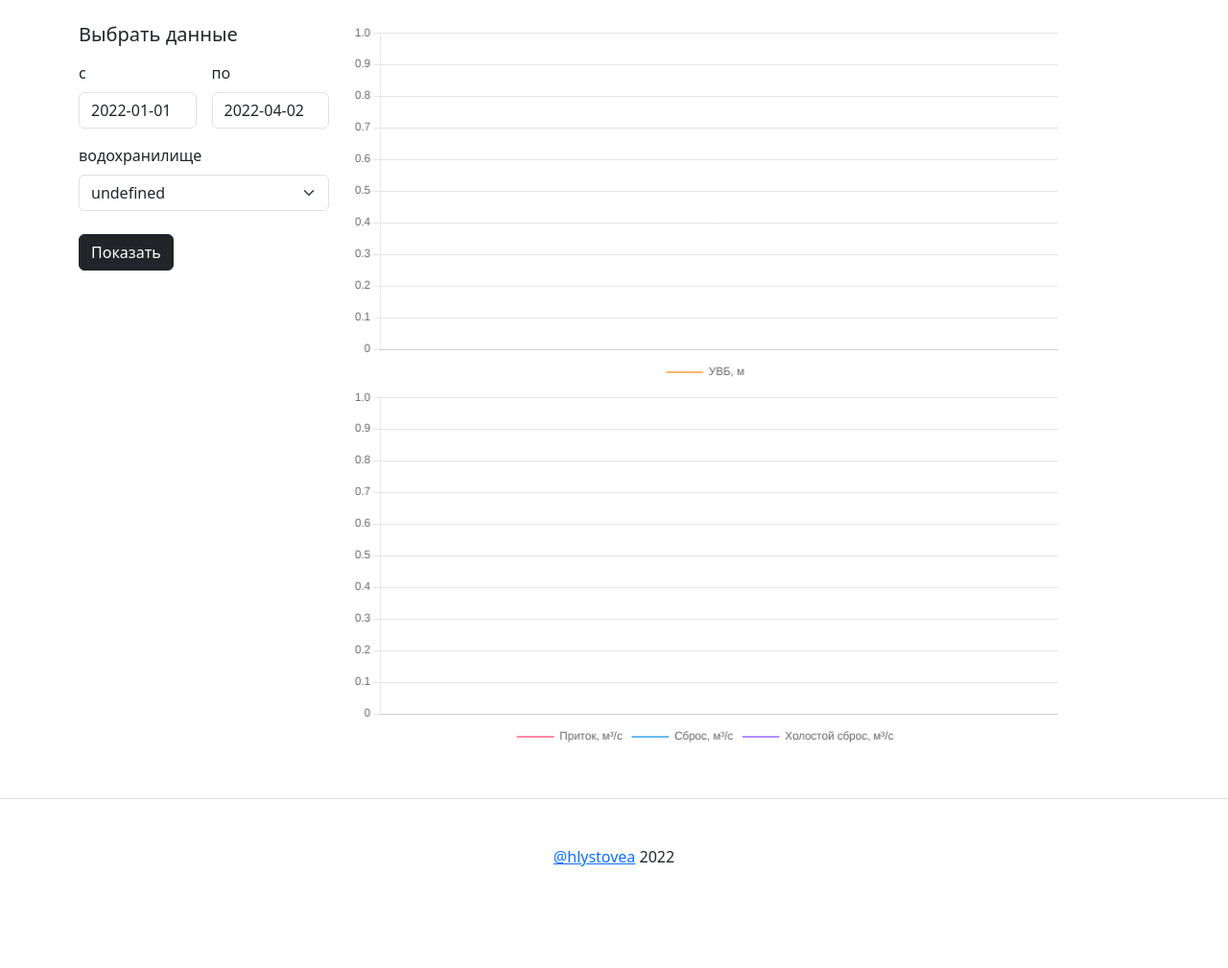
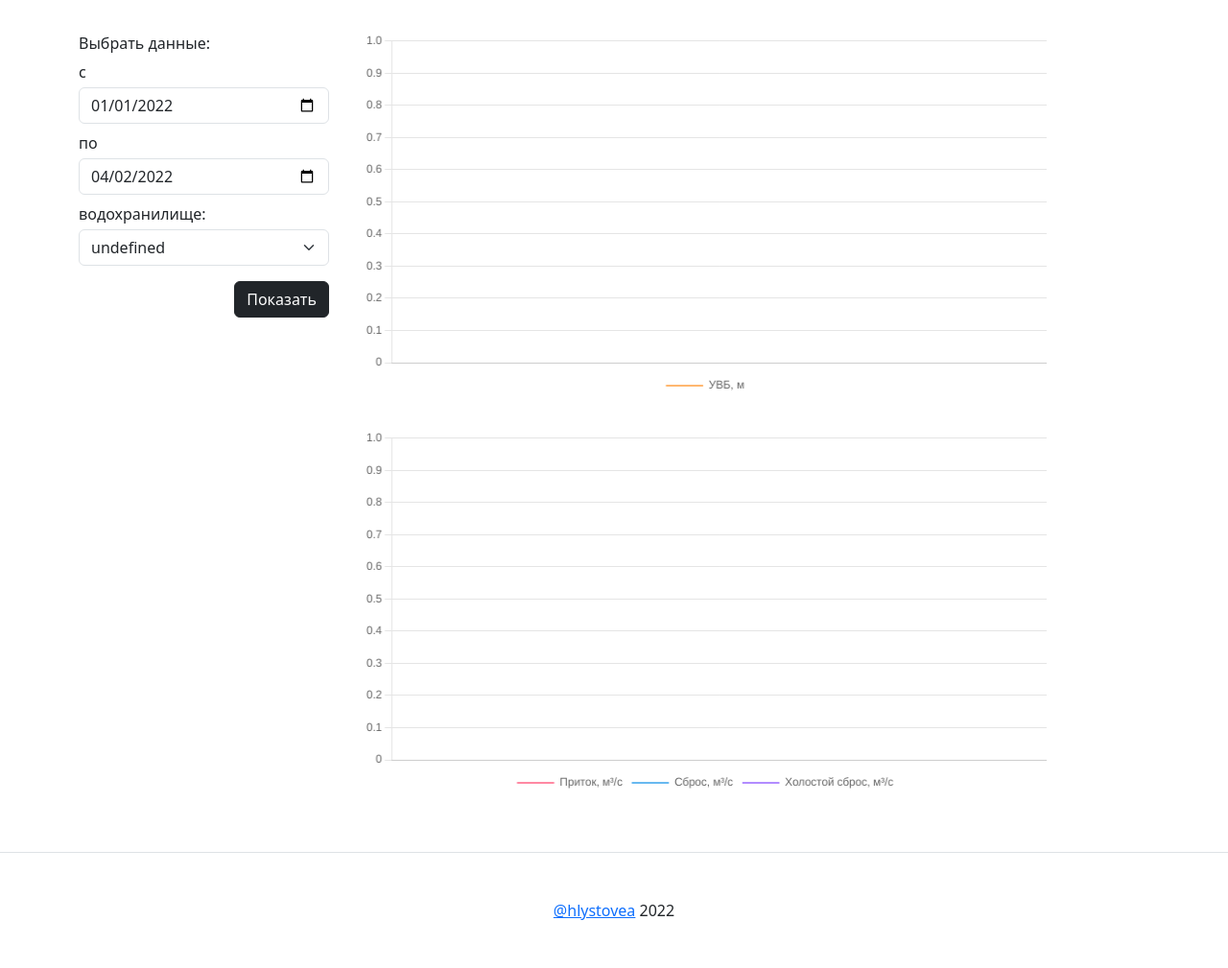
Before and after one commit to hlystovea/reservoirs_web, a Django app: template web/templates/index.html in a window 1280 px wide. Shown: the part 56-1065 px from the top of the page at 96% size. Before the commit the page ends 959 px from the top, so only its background shows below. Run offline with Django 4.2, Linux system fonts and the light colour scheme; the template is opened without the code that fills it, so the values that code supplies are empty; some libraries are stand-ins or nearby versions.

Commit message:
Template refactoring

```diff
--- a/web/templates/base.html
+++ b/web/templates/base.html
@@ -8,12 +8,9 @@
         {% load static %}
         <link rel="stylesheet" href="{% static 'css/bootstrap.min.css' %}">
         <link rel="icon" href="{% static 'favicon.ico' %}" type="image/x-icon">
-        <link rel="stylesheet" href="{% static 'jquery/jquery-ui-1.13.1/jquery-ui.css' %}">
         <script src="{% static 'js/bootstrap.min.js' %}"></script>
         <script src="https://cdn.jsdelivr.net/npm/chart.js@3.7.1/dist/chart.min.js"></script>
         <script src="https://ajax.googleapis.com/ajax/libs/jquery/3.5.1/jquery.min.js"></script>
-        <script src="https://code.jquery.com/jquery-3.6.0.js"></script>
-        <script src="https://code.jquery.com/ui/1.13.1/jquery-ui.js"></script>
     </head>
     <body>
         <header>
--- a/web/templates/index.html
+++ b/web/templates/index.html
@@ -1,104 +1,124 @@
 {% extends "base.html" %}
 {% block title %}Главная страница{% endblock %}
 {% block content %}
+<div class="row justify-content-xl-center mt-1">
+  <div class="col-md-3 mt-3">
+    <h6 class="col-md-auto mb-0 mt-3">Выбрать данные:</h6>
+    <div class="col-md-auto">
+      <label for="dateFrom" class="form-label mb-1 mt-2">с</label>
+      <input type="date" id="dateFrom" class="form-control" name="dateFrom" value="2022-01-01" min="2013-01-01" max="{% now 'Y-m-d' %}">
+    </div>
+    <div class="col-sm-auto">
+      <label for="dateFrom" class="form-label mb-1 mt-2">по</label>
+      <input type="date" id="dateTo" class="form-control" name="dateTo" value="{% now 'Y-m-d' %}" min="2013-01-01" max="{% now 'Y-m-d' %}">
+    </div>
+    <div class="col-sm-auto">
+      <label for="dateFrom" class="form-label mb-1 mt-2">водохранилище:</label>
+      <select id="selectReservoirs" class="form-select" name ="selectReservoirs"></select>
+    </div>
+    <div class="row justify-content-end mb-2">
+      <div class="col-sm-auto">
+        <button id="updateButton" type="button" class="btn btn-dark mt-3">Показать</button>
+      </div>
+    </div>
+  </div>
+  <div class="col-md-8">
+    <div class="row justify-content-center mb-2">
+      <div class="row">
+        <canvas id="levelsChart" width="400" height="225"></canvas>
+      </div>
+      <div class="row">
+        <canvas id="flowsChart" width="400" height="225"></canvas>
+      </div>
+    </div>
+  </div>
+  <div class="col-md-1">
+  </div>
+</div>
 {% block jquery %}
   <script>
+    var reservoirs = [];
+
     $.ajax({
-    method: "GET",
       url: "{% url 'reservoirs:v1:reservoir-list' %}",
-    success: function(data){
+      success: function(data) {
+        reservoirs = data;
         $("#selectReservoirs option").remove();
         for (var i in data)
           $("#selectReservoirs").append("<option val=" + data[i].slug + ">" + data[i].name + "</option>");
+        updateContent();
       },
-    error: function(error_data){
+      error: function(error_data) {
         console.log(error_data)
       }
     });
 
-  $(function(){
-    var dateFormat = "yy-mm-dd",
-    options = {
-      yearRange: "2013:2022",
-      changeMonth: true,
-      changeYear: true,
-      numberOfMonths: 1,
-      dateFormat: "yy-mm-dd"
-    },
-    dateFrom = $("#dateFrom").datepicker(options).on("change", function(){
-      dateTo.datepicker("option", "minDate", getDate(this));
-    }),
-    dateTo = $("#dateTo").datepicker(options).on("change", function(){
-      dateFrom.datepicker("option", "maxDate", getDate(this));
+    $(document).ready(function() {
+      $("#updateButton").click(function() {
+        updateContent();
+      });
     });
 
-    function getDate(element){
-      var date;
-      try {
-        date = $.datepicker.parseDate(dateFormat, element.value);
-      } catch( error ) {
-        date = null;
-      }
-      return date;
+    $(document).ready(function() {
+      $("#dateFrom").bind("keydown", function(event) {
+        var keycode = (event.keyCode ? event.keyCode : (event.which ? event.which : event.charCode));
+        if (keycode == 13) {
+          document.getElementById('updateButton').click();
+          return false;
+        } else {
+          return true;
         }
       });
-</script>
+    });
 
-<div class="row justify-content-xl-center mt-4">
-  <div class="col col-sm-3">
-    <h5 class="mb-3">Выбрать данные</h5>
-    <div class="row g-3">
-      <div class="col-sm-6">
-        <label for="dateFrom" class="form-label">с</label>
-        <input type="text" id="dateFrom" class="form-control" name="dateFrom" value="2022-01-01">
-      </div>
-      <div class="col-sm-6">
-        <label for="dateTo" class="form-label">по</label>
-        <input type="text" id="dateTo" class="form-control" name="dateTo" value="{% now 'Y-m-d' %}">
-      </div>
-      <div class="col-sm-12">
-        <label for="selectReservoirs" class="form-label">водохранилище</label>
-        <select id="selectReservoirs" class="form-select" name ="selectReservoirs"></select>
-      </div>
-      <div class="col-sm-12">
-        <button id="updateButton" type="button" class="btn btn-dark mt-2">Показать</button>
-      </div>
-    </div>
-  </div>
-  <div class="col-md-8">
-    <div class="row">
-      <canvas id="levelsChart"></canvas>
-    </div>
-    <div class="row">
-      <canvas id="flowsChart"></canvas>
-    </div>
-  </div>
-  <div class="col col-sm">
-  </div>
-</div>
-
-  <script>
-    function getUrl(){
-      var slug  = $("#selectReservoirs").find("option:selected").attr('val')
-      if (slug == null) {
-        slug = "sayano"
+    $(document).ready(function() {
+      $("#dateTo").bind("keydown", function(event) {
+        var keycode = (event.keyCode ? event.keyCode : (event.which ? event.which : event.charCode));
+        if (keycode == 13) {
+          document.getElementById('updateButton').click();
+          return false;
+        } else {
+          return true;
         }
-      var start = $("#dateFrom").val()
-      var end = $("#dateTo").val()
-      var url = "{% url 'reservoirs:v1:situation-list' %}?reservoir=" + slug + "&start=" + start + "&end=" + end
-      return url;
-    }
-    setCharts(getUrl())
-    $(document).ready(function() {
-      $("#updateButton").click(function(){
-        setCharts(getUrl())
       });
     });
-    function setCharts(url){
+
+    function updateContent() {
+      var slug  = $("#selectReservoirs").find("option:selected").attr('val');
+      var reservoir = getReservoir(slug);
+      var start = $("#dateFrom").val();
+      var end = $("#dateTo").val();
+      getSituations(reservoir, start, end);
+    };
+
+    function getReservoir(slug) {
+      if (slug == null) {
+        return reservoirs[0]
+      }
+      return reservoirs.find(r => r.slug == slug)
+    };
+
+    function getSituations(reservoir, start, end) {
+      var url = "{% url 'reservoirs:v1:situation-list' %}?reservoir=" + reservoir.slug
+      if (start !== null) {
+        url = url + "&start=" + start
+      }
+      if (end !== null) {
+        url = url + "&end=" + end
+      }
       $.ajax({
         method: "GET",
         url: url,
-        success: function(data){
+        success: function(data) {
+          setCharts(reservoir, formatData(data));
+        },
+        error: function(error_data) {
+          console.log(error_data);
+        }
+      });
+    };
+
+    function formatData(data) {
       let dates = []
       let levels = []
       let inflows = []
@@ -115,25 +135,37 @@
         outflows.push(data[i].outflow);
       for(var i in data)
         spillway.push(data[i].spillway);
+      return {
+        dates: dates,
+        levels: levels,
+        inflows: inflows,
+        outflows: outflows,
+        spillway: spillway
+      }
+    };
 
-          levelsChart.data.labels = dates;
-          levelsChart.data.datasets[0].data = levels;
+    function setCharts(reservoir, data) {
+      levelsChart.options.plugins.title.display = true;
+      levelsChart.options.plugins.title.text = reservoir.name + " водохранилище";
+      levelsChart.options.plugins.subtitle.text = "ФПУ - " + reservoir.force_level
+        + " м, НПУ - " + reservoir.normal_level + " м, УМО - " + reservoir.dead_level + " м";
+      levelsChart.data.labels = data.dates;
+      levelsChart.data.datasets[0].data = data.levels;
       levelsChart.update();
 
-          flowsChart.data.labels = dates;
-          flowsChart.data.datasets[0].data = inflows;
-          flowsChart.data.datasets[1].data = outflows;
-          flowsChart.data.datasets[2].data = spillway;
+      flowsChart.options.plugins.title.display = false;
+      flowsChart.options.plugins.title.text = "";
+      flowsChart.options.plugins.subtitle.text = "";
+      flowsChart.data.labels = data.dates;
+      flowsChart.data.datasets[0].data = data.inflows;
+      flowsChart.data.datasets[1].data = data.outflows;
+      flowsChart.data.datasets[2].data = data.spillway;
       flowsChart.update();
-        },
-        error: function(error_data){
-          console.log("error")
-          console.log(error_data)
-        }
-      })
     };
+
     const flows_ctx = document.getElementById("flowsChart").getContext("2d");
     const levels_ctx = document.getElementById("levelsChart").getContext("2d");
+
     options = {
       scales: {
         y: {
@@ -152,6 +184,14 @@
           labels: {
               boxHeight: 0
           }
+        },
+        title: {
+          display: true,
+          padding: 3,
+        },
+        subtitle: {
+          display: true,
+          padding: 2,
         }
       }
     };
```
Lines whose indentation alone changed are shown as unchanged.
